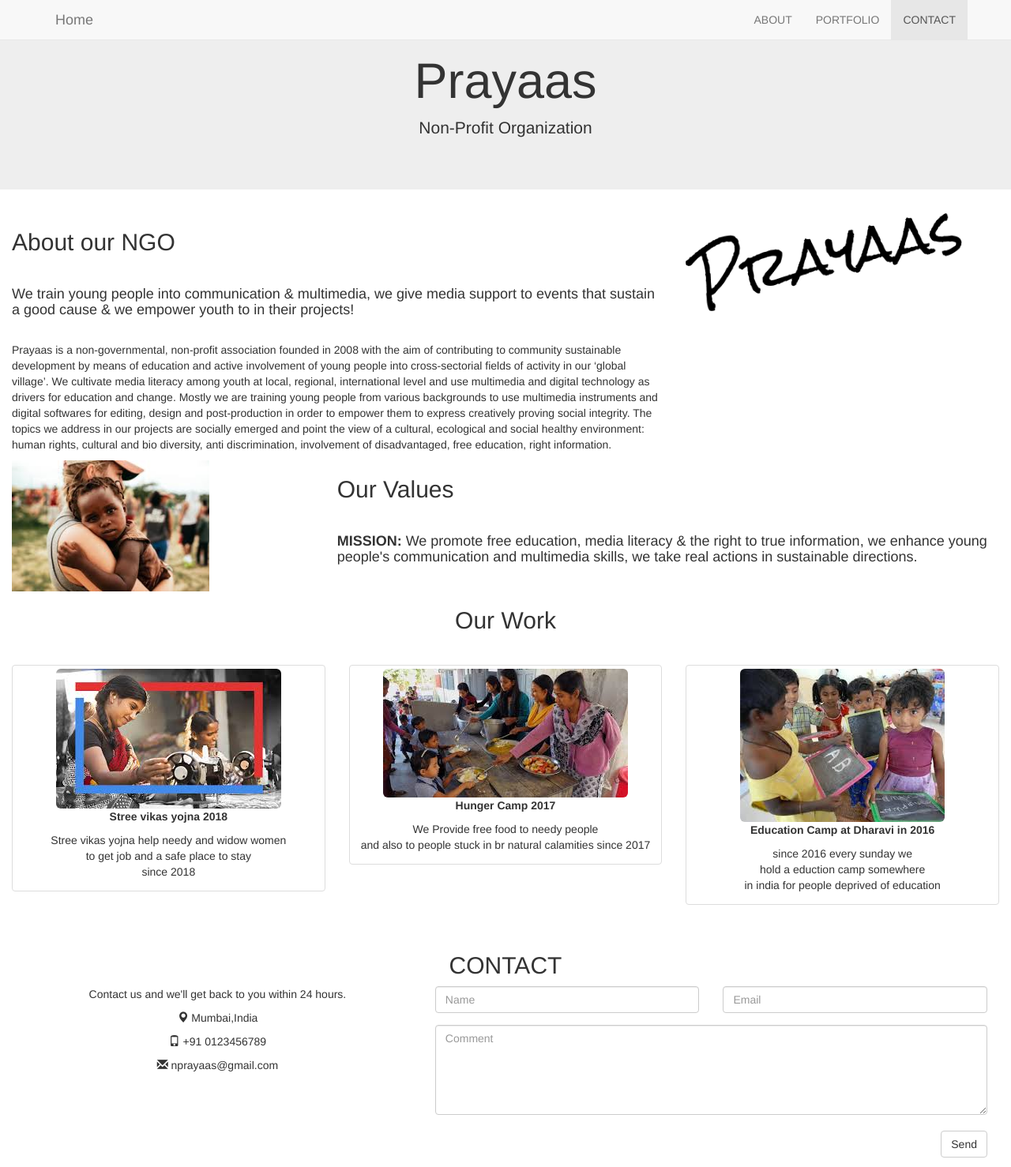
After one commit to sohamlanke/Prayaas, a PHP site: page /aboutUs.html in a window 1280 px wide. The commit adds this page. Shown: the top 1478 px of the page at 79% size. Run offline with PHP 8.4, Linux system fonts and the light colour scheme; some libraries are stand-ins or nearby versions.

Commit message:
Added admin as default and aboutus.html

```diff
--- /dev/null
+++ b/aboutUs.html
@@ -0,0 +1,188 @@
+<html lang="en">
+<head>
+
+  <title>Prayaas-Ngo</title>
+  <meta charset="utf-8">
+  <meta name="viewport" content="width=device-width, initial-scale=1">
+  <link rel="stylesheet" href="https://maxcdn.bootstrapcdn.com/bootstrap/3.3.7/css/bootstrap.min.css">
+  <link href="https://fonts.googleapis.com/css?family=Montserrat" rel="stylesheet" type="text/css">
+  <link href="https://fonts.googleapis.com/css?family=Lato" rel="stylesheet" type="text/css">
+  <script src="https://ajax.googleapis.com/ajax/libs/jquery/3.1.1/jquery.min.js"></script>
+  <script src="https://maxcdn.bootstrapcdn.com/bootstrap/3.3.7/js/bootstrap.min.js"></script>
+</head>
+<body id="myPage" data-spy="scroll" data-target=".navbar" data-offset="60">
+
+<nav class="navbar navbar-default navbar-fixed-top">
+  <div class="container">
+    <div class="navbar-header">
+      <button type="button" class="navbar-toggle" data-toggle="collapse" data-target="#myNavbar">
+        <span class="icon-bar"></span>
+        <span class="icon-bar"></span>
+        <span class="icon-bar"></span>
+      </button>
+      <a class="navbar-brand" href="index.php">Home</a>
+    </div>
+    <div class="collapse navbar-collapse" id="myNavbar">
+      <ul class="nav navbar-nav inline-navbar navbar-right">
+        <li><a href="#about">ABOUT</a></li>
+        <li><a href="#portfolio">PORTFOLIO</a></li>
+        <li><a href="#contact">CONTACT</a></li>
+      </ul>
+    </div>
+  </div>
+</nav>
+
+<div class="jumbotron text-center">
+  <h1>Prayaas</h1>
+  <p>Non-Profit Organization</p>
+
+</div>
+
+<!-- Container (About Section) -->
+<div id="about" class="container-fluid">
+  <div class="row">
+    <div class="col-sm-8">
+      <h2>About our NGO</h2><br>
+      <h4>We train young people into communication & multimedia, we give media support to events that sustain a good cause & we empower youth to in their projects!</h4><br>
+      <p>Prayaas is a non-governmental, non-profit association founded in 2008 with the aim of contributing to community sustainable development by means of education and active involvement of young people into cross-sectorial fields of activity in our ‘global village’.
+We cultivate media literacy among youth at local, regional, international level and use multimedia and digital technology as drivers for education and change. Mostly we are training young people from various backgrounds to use multimedia instruments and digital softwares for editing, design and post-production in order to empower them to express creatively proving social integrity. The topics we address in our projects are socially emerged and point the view of a cultural, ecological and social healthy environment: human rights, cultural and bio diversity, anti discrimination, involvement of disadvantaged, free education, right information.</p>
+    </div>
+    <div class="col-sm-4">
+      <img src="images/Prayaas.png" class="img-responsive margin" style="display:inline" alt=" Suport Logo" width="350" height="350">
+    <!-- <span class="glyphicon glyphicon-signal logo"></span> -->
+    </div>
+  </div>
+</div>
+
+<div class="container-fluid bg-grey">
+  <div class="row">
+    <div class="col-sm-4">
+      <img src="images/womenChild.jfif" class="img-responsive margin" style="display:inline" alt=" Logo Green" width="250" height="250">
+      <!--<span class="glyphicon glyphicon-globe logo slideanim"></span>-->
+    </div>
+    <div class="col-sm-8`1">
+      <h2>Our Values</h2><br>
+      <h4><strong>MISSION:</strong> We promote free education, media literacy & the right to true information, we enhance young people's communication and multimedia skills, we take real actions in sustainable directions.
+</h4><br>
+    </div>
+  </div>
+</div>
+
+
+<!-- Container (Portfolio Section) -->
+<div id="portfolio" class="container-fluid text-center bg-grey">
+  <h2>Our Work</h2><br>
+  <h4> </h4>
+  <div class="row text-center slideanim">
+    <div class="col-sm-4">
+      <div class="thumbnail">
+        <img class="img-responsive img-rounded" src="images/women.jfif" alt="">
+        <p><strong>Stree vikas yojna 2018</strong></p>
+        <p> Stree vikas yojna help needy and widow women <br> to get job and a safe place to stay <br> since 2018 </p>
+      </div>
+    </div>
+    <div class="col-sm-4">
+      <div class="thumbnail">
+       <img class="img-responsive img-rounded" src="images/food.jfif" alt="">
+        <p><strong>Hunger Camp 2017</strong></p>
+        <p>We Provide free food to needy people <br> and also to people stuck in br natural calamities since 2017 </p>
+      </div>
+    </div>
+        <div class="col-sm-4">
+      <div class="thumbnail">
+        <img class="img-responsive img-rounded" src="images/education.jfif" alt="">
+        <p><strong>Education Camp at Dharavi in 2016</strong></p>
+        <p>since 2016 every sunday we <br>hold a eduction camp somewhere <BR> in india for people deprived of education</p>
+      </div>
+    </div>
+
+  </div><br>
+
+<!-- Container (Contact Section) -->
+<div id="contact" class="container-fluid bg-grey">
+  <h2 class="text-center">CONTACT</h2>
+  <div class="row">
+    <div class="col-sm-5">
+      <p>Contact us and we'll get back to you within 24 hours.</p>
+      <p><span class="glyphicon glyphicon-map-marker"></span> Mumbai,India</p>
+      <p><span class="glyphicon glyphicon-phone"></span> +91 0123456789</p>
+      <p><span class="glyphicon glyphicon-envelope"></span> nprayaas@gmail.com</p>
+    </div>
+    <div class="col-sm-7 slideanim">
+      <div class="row">
+        <div class="col-sm-6 form-group">
+          <input class="form-control" id="name" name="name" placeholder="Name" type="text" required>
+        </div>
+        <div class="col-sm-6 form-group">
+          <input class="form-control" id="email" name="email" placeholder="Email" type="email" required>
+        </div>
+      </div>
+      <textarea class="form-control" id="comments" name="comments" placeholder="Comment" rows="5"></textarea><br>
+      <div class="row">
+        <div class="col-sm-12 form-group">
+          <button class="btn btn-default pull-right" type="submit">Send</button>
+        </div>
+      </div>
+    </div>
+  </div>
+</div>
+
+<!-- Add Google Maps -->
+<div id="map"style="height:400px;width:100%;"></div>
+    <script>
+      function initMap() {
+        var location = {lat: 19.0658, lng: 73.0009};
+        var map = new google.maps.Map(document.getElementById('map'), {
+          zoom: 14,
+          center: location
+        });
+        var marker = new google.maps.Marker({
+          position: location,
+          map: map
+        });
+      }
+    </script>
+    <script async defer
+    src="https://maps.googleapis.com/maps/api/js?key=AIzaSyBFrZzSwJzNWnhmW4iEASzsNsUV1GDyO1E&callback=initMap">
+    </script>
+
+
+<script>
+$(document).ready(function(){
+  // Add smooth scrolling to all links in navbar + footer link
+  $(".navbar a, footer a[href='#myPage']").on('click', function(event) {
+    // Make sure this.hash has a value before overriding default behavior
+    if (this.hash !== "") {
+      // Prevent default anchor click behavior
+      event.preventDefault();
+
+      // Store hash
+      var hash = this.hash;
+
+      // Using jQuery's animate() method to add smooth page scroll
+      // The optional number (900) specifies the number of milliseconds it takes to scroll to the specified area
+      $('html, body').animate({
+        scrollTop: $(hash).offset().top
+      }, 900, function(){
+
+        // Add hash (#) to URL when done scrolling (default click behavior)
+        window.location.hash = hash;
+      });
+    } // End if
+  });
+
+  $(window).scroll(function() {
+    $(".slideanim").each(function(){
+      var pos = $(this).offset().top;
+
+      var winTop = $(window).scrollTop();
+        if (pos < winTop + 600) {
+          $(this).addClass("slide");
+        }
+    });
+  });
+})
+</script>
+
+</body>
+</html>
--- a/index.php
+++ b/index.php
@@ -31,6 +31,7 @@
 
           <li class="navLinks"><a href="https://rahul020800.github.io/covid-19/">About Covid-19</a></li>
           <li class="navLinks"><a href="aboutUs.html">About us</a></li>
+          <li class="navLinks"><a href="Admin-login.php">Admin Login</a></li>
         </ul>
       </nav>
       <a class="navButton" href="don2.php"
```
Also changed, not shown: includes/login.inc.php (+7 -0 lines).
